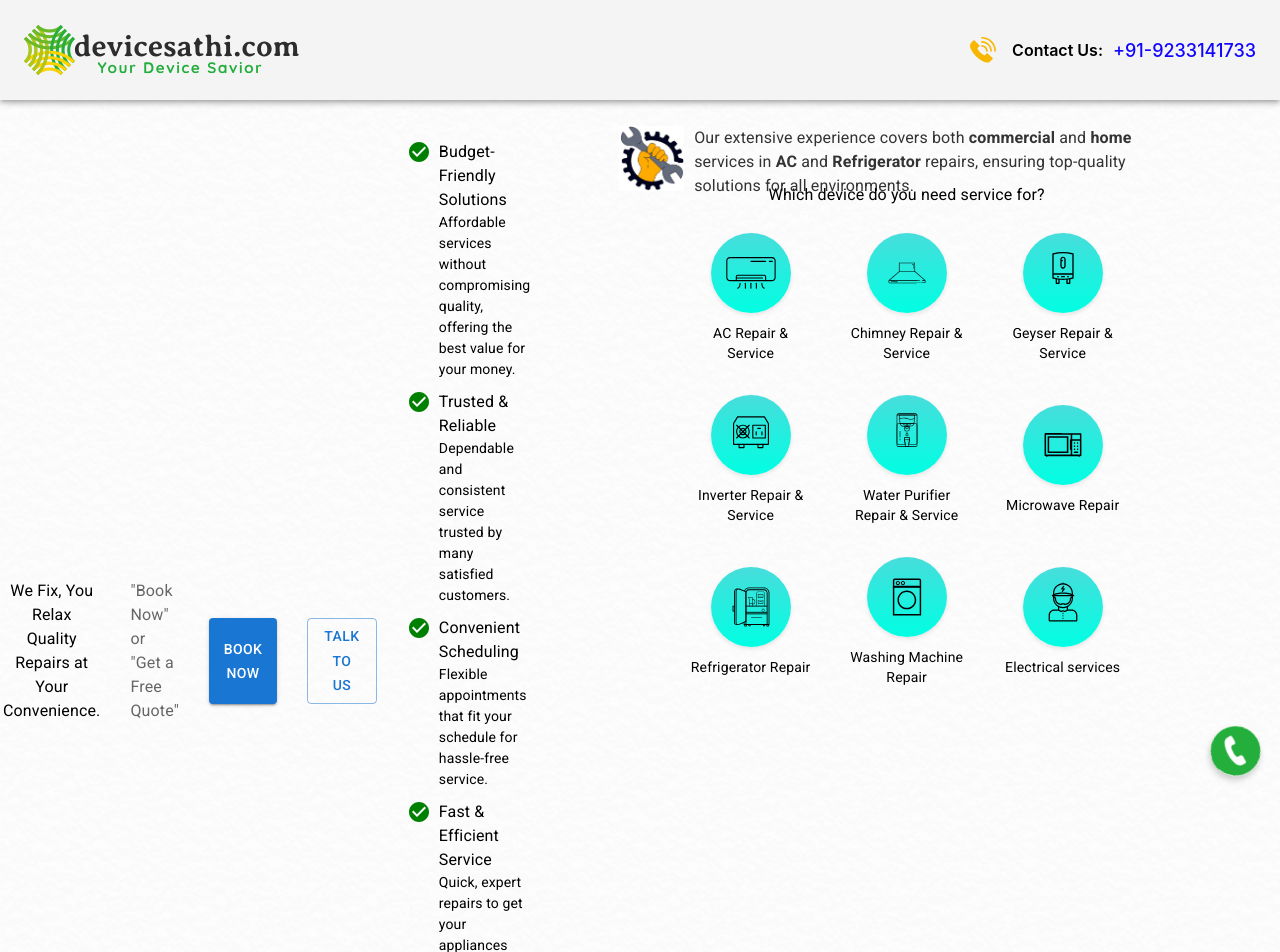
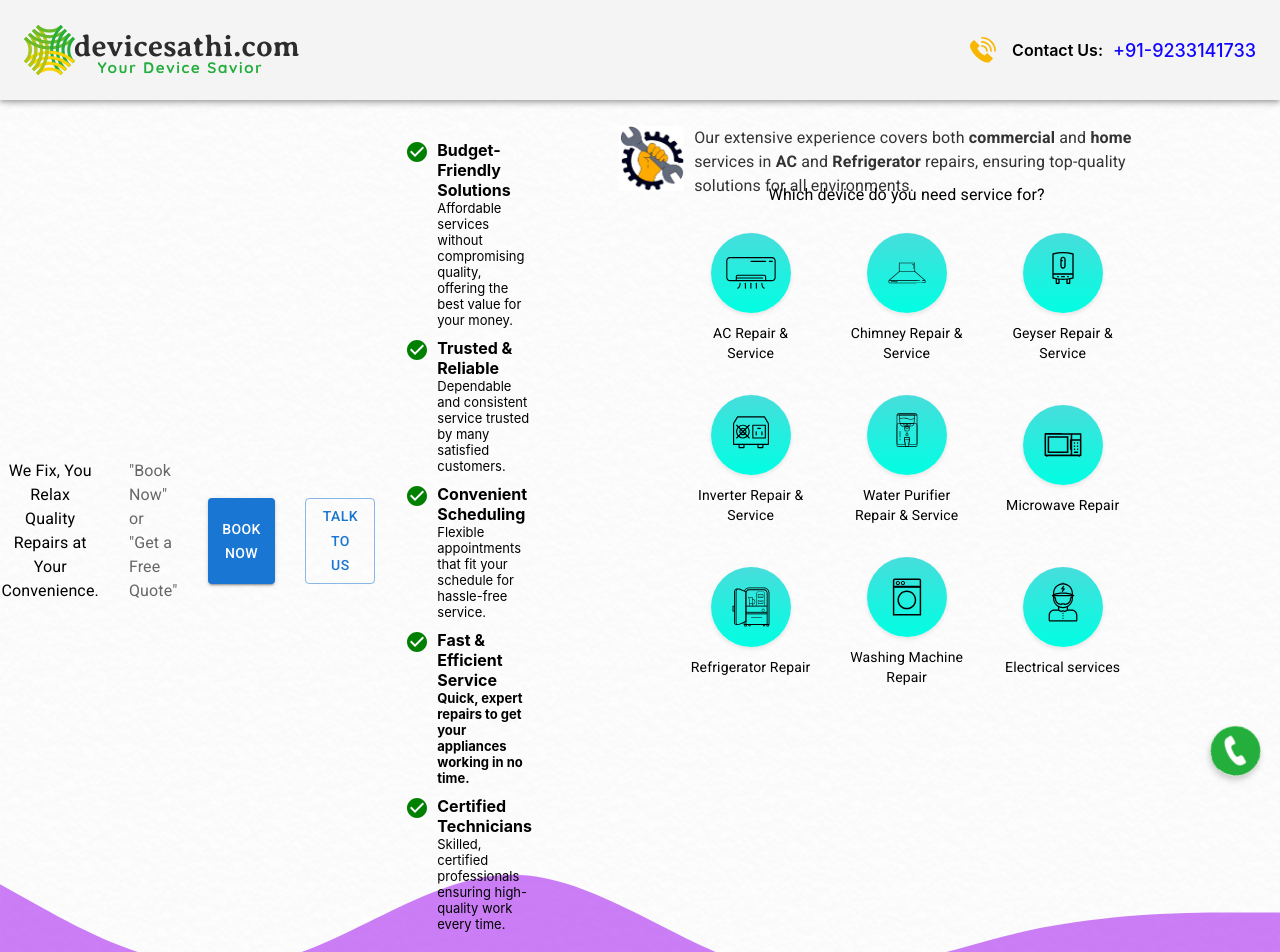
Before and after one commit to tonmoymistry12/zidanfix, a Next.js app: page / in a window 1280 px wide. Shown: the top 952 px of the page. Built offline with nearby package versions, Linux system fonts and the light colour scheme.

Commit message:
updated design

```diff
--- a/component/Landing-Page/First-Page/index.jsx
+++ b/component/Landing-Page/First-Page/index.jsx
@@ -72,42 +72,42 @@ const FirstPage = () => {
 
           {/* Add this section below the existing text */}
           <Box sx={{ marginTop: '20px' }}>
-            <Typography sx={{ display: 'flex', alignItems: 'flex-start', marginBottom:'10px', justifyContent: 'center' }} className={style.bulletPoint}>
+            <div sx={{ display: 'flex', alignItems: 'flex-start', marginBottom:'10px', justifyContent: 'center' }} className={style.bulletPoint}>
               <CheckCircleIcon style={{ color: 'green', marginRight: '8px',  }} />
-              <Typography>
-              <Typography> Budget-Friendly Solutions</Typography>
-              <Typography sx={{fontSize:'14px'}}>Affordable services without compromising quality, offering the best value for your money.</Typography>
-              </Typography>
-            </Typography>
-            <Typography sx={{ display: 'flex', alignItems: 'flex-start', marginBottom:'10px' }} className={style.bulletPoint}>
+              <div >
+              <div className={style.bulletPointHeading}> Budget-Friendly Solutions</div>
+              <div className={style.bulletPointDesc}>Affordable services without compromising quality, offering the best value for your money.</div>
+              </div>
+            </div>
+            <div  className={style.bulletPoint}>
               <CheckCircleIcon style={{ color: 'green', marginRight: '8px',  }} />
-              <Typography>
-               <Typography>Trusted & Reliable</Typography>
-               <Typography sx={{fontSize:'14px'}}>Dependable and consistent service trusted by many satisfied customers.</Typography>
-               </Typography>
+              <div>
+               <div className={style.bulletPointHeading}>Trusted & Reliable</div>
+               <div className={style.bulletPointDesc} >Dependable and consistent service trusted by many satisfied customers.</div>
+               </div>
 
-            </Typography>
-            <Typography sx={{ display: 'flex', alignItems: 'flex-start', marginBottom:'10px'  }} className={style.bulletPoint}>
+            </div>
+            <div sx={{ display: 'flex', alignItems: 'flex-start', marginBottom:'10px'  }} className={style.bulletPoint}>
               <CheckCircleIcon style={{ color: 'green', marginRight: '8px', }} />
-              <Typography>
-              <Typography>Convenient Scheduling</Typography>
-              <Typography sx={{fontSize:'14px'}}>Flexible appointments that fit your schedule for hassle-free service.</Typography>
-              </Typography>
-            </Typography>
-            <Typography sx={{ display: 'flex', alignItems: 'flex-start', marginBottom:'10px'  }} className={style.bulletPoint}>
+              <div>
+              <div className={style.bulletPointHeading}>Convenient Scheduling</div>
+              <div className={style.bulletPointDesc} >Flexible appointments that fit your schedule for hassle-free service.</div>
+              </div>
+            </div>
+            <div sx={{ display: 'flex', alignItems: 'flex-start', marginBottom:'10px'  }} className={style.bulletPoint}>
               <CheckCircleIcon style={{ color: 'green', marginRight: '8px',  }} />
-              <Typography>
-              <Typography>Fast & Efficient Service</Typography>
-              <Typography sx={{fontSize:'14px'}}>Quick, expert repairs to get your appliances working in no time.</Typography>
-              </Typography>
-            </Typography>
-            <Typography sx={{ display: 'flex', alignItems: 'flex-start' }} className={style.bulletPoint}>
+              <div className={style.bulletPointHeading}>
+              <div>Fast & Efficient Service</div>
+              <div className={style.bulletPointDesc} >Quick, expert repairs to get your appliances working in no time.</div>
+              </div>
+            </div>
+            <div sx={{ display: 'flex', alignItems: 'flex-start' }} className={style.bulletPoint}>
               <CheckCircleIcon style={{ color: 'green', marginRight: '8px' }} />
-              <Typography>
-              <Typography>Certified Technicians</Typography>
-              <Typography sx={{fontSize:'14px'}}>Skilled, certified professionals ensuring high-quality work every time.</Typography>
-              </Typography>
-            </Typography>
+              <div>
+              <div className={style.bulletPointHeading}>Certified Technicians</div>
+              <div className={style.bulletPointDesc} >Skilled, certified professionals ensuring high-quality work every time.</div>
+              </div>
+            </div>
           </Box>
         </Grid>
 
--- a/component/Landing-Page/First-Page/style.module.scss
+++ b/component/Landing-Page/First-Page/style.module.scss
@@ -140,6 +140,17 @@
     align-items:flex-start;
     gap: 10px;
 }
+.bulletPoint{
+    display: flex;
+    margin-bottom: 10px;
+
+}
+.bulletPointHeading{
+    font-weight: 700;
+}
+.bulletPointDesc{
+    font-size: 13px;
+}
 
 /* Mobile styles */
 /* Mobile styles */
```
Also changed, not shown: 45 other files (tests, documents, lock files or other folders).
